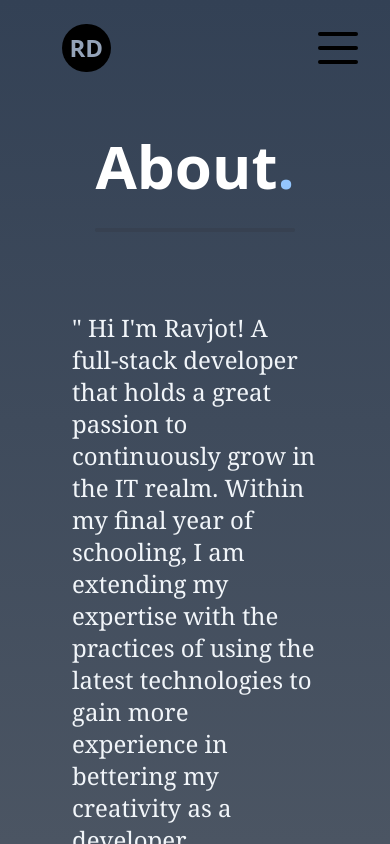
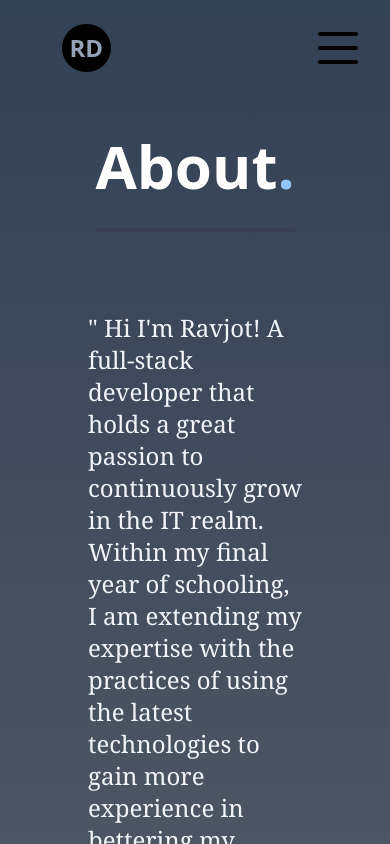
Before and after one commit to RavjotD/ravjotd.github.io, a Next.js app: page /about in a window 390 px wide. Built offline with nearby package versions, Linux system fonts and the light colour scheme.

Commit message:
updating

```diff
--- a/app/about/page.jsx
+++ b/app/about/page.jsx
@@ -59,7 +59,7 @@ const AboutPage = () => {
       transition={{ duration: 1 }}
     >
         {/* Page container */}
-        <div  className="h-full w-full flex flex-col  px-12 sm:px-24 md:px-12 lg:px-20 xl:px-48 overflow-y-auto " >
+        <div  className="h-full w-full flex flex-col  px-16 sm:px-24 md:px-12 lg:px-20 xl:px-48 overflow-y-auto " >
           <div ref={profileRef} >
                {/* Profile  */}
                  <motion.div
@@ -79,8 +79,8 @@ const AboutPage = () => {
                     <h2 className="text-6xl lg:text-8xl px-0 sm:px-24 text-white font-extrabold">About<span className="text-blue-300 ">.</span> </h2>
                     <hr className="w-full my-8 rounded-xl border-gray-700 border-2"></hr>
               </div>
-              <div className=" lg:w-2/3 hover:shadow-2xl hover:shadow-black   cursor-grab hover:bg-gradient-to-b hover:from-gray-700 hover:to-gray-800  flex flex-col  rounded-xl my-6 ">
-                    <p className="text-2xl p-6 justify-evenly items center font-serif font-medium text-slate-100">
+              <div className=" lg:w-2/3 hover:shadow-2xl justify-evenly items center hover:shadow-black   cursor-grab hover:bg-gradient-to-b hover:from-gray-700 hover:to-gray-800  flex flex-col  rounded-xl my-6 ">
+                    <p className="text-2xl p-6   font-serif font-medium text-slate-100">
 
                   " Hi I'm Ravjot! A full-stack developer that holds a great passion to continuously grow in the IT realm.
                     Within my final  year of schooling, I am extending my expertise with the practices of using the latest technologies to gain more experience in bettering  my creativity as a developer.</p>
--- a/app/components/Animation.jsx
+++ b/app/components/Animation.jsx
@@ -10,7 +10,7 @@ const Typing = () => {
           const screenWidth = window.innerWidth;
           // Adjust the size based on screen width
           if (screenWidth <= 1024) {
-            setAnimationSize({ width: 325, height: 325 });
+            setAnimationSize({ width: 300, height: 300 });
           } else {
             setAnimationSize({ width: 800, height: 800 });
           }
--- a/app/components/CubeBg.jsx
+++ b/app/components/CubeBg.jsx
@@ -70,7 +70,7 @@ const Cube = () => {
     const texture_6 = useLoader (TextureLoader, "././6.jpeg")
 
 
-    const boxSize = window.innerWidth < 1024 ? .7:2.2;
+    const boxSize = window.innerWidth < 1024 ? 1.2:2.2;
         return (
 
                 <mesh ref={mesh}>
--- a/app/components/Experience.jsx
+++ b/app/components/Experience.jsx
@@ -19,7 +19,7 @@ const Experience = () => {
 
             {/* EXPERIENCE TITLE */}
             <div>
-                <h1 className=" text-6xl lg:text-8xl  text-white font-extrabold "> Experience<span className="text-blue-300 ">.</span> </h1>
+                <h1 className=" text-6xl sm:text-8xl lg:text-8xl  text-white font-extrabold "> Experience<span className="text-blue-300 ">.</span> </h1>
                 <hr className="w-full my-2 rounded-xl border-gray-700 border-2"></hr>
                </div>
               {/* EXP Content */}
@@ -56,7 +56,7 @@ const Experience = () => {
                                   <div className="my-4 text-xl">Skills:
                                     <span className="inline-block bg-gray-200 hover:bg-teal-300 rounded-full p-2 text-sm font-semibold text-gray-700 mr-2 ml-2 mb-2">HTML</span>
                                     <span className="inline-block bg-gray-200  hover:bg-teal-300  rounded-full p-2 text-sm font-semibold text-gray-700 mr-2 mb-2">CSS</span>
-                                    <span className="inline-block bg-gray-200 hover:bg-teal-300 rounded-full p-2 text-sm font-semibold text-gray-700 mr-2 mb-2">Full-Stack Development</span>
+                                    <span className="inline-block bg-gray-200 hover:bg-teal-300 rounded-full p-2 text-xs md:text-sm font-medium text-gray-700 mr-2 mb-2">Full-Stack Development</span>
                                     <span className="inline-block bg-gray-200 hover:bg-teal-300 rounded-full p-2  text-sm font-semibold text-gray-700 mr-2 mb-2">CMS</span>
                                     <span className="inline-block bg-gray-200 hover:bg-teal-300 rounded-full p-2 text-sm font-semibold text-gray-700 mr-2 mb-2">SEO</span>
                                   </div>
@@ -176,11 +176,11 @@ const Experience = () => {
                                       </ul>
                                       <div className="my-4 text-xl">Skills:
 
-                                    <span className="inline-block bg-gray-200 hover:bg-teal-300 rounded-full p-2  text-sm font-semibold text-gray-700 mr-2 ml-2 mb-2">Full-Stack Development</span>
+                                    <span className="inline-block bg-gray-200 hover:bg-teal-300 rounded-full p-2  text-xs md:text-sm font-semibold text-gray-700 mr-2 ml-2 mb-2">Full-Stack Development</span>
                                     <span className="inline-block bg-gray-200 hover:bg-teal-300 rounded-full p-2  text-sm font-semibold text-gray-700 mr-2 mb-2">Software QA</span>
-                                    <span className="inline-block bg-gray-200 hover:bg-teal-300 rounded-full p-2  text-sm font-semibold text-gray-700 mr-2 mb-2">Data Structure/Algorithm</span>
+                                    <span className="inline-block bg-gray-200 hover:bg-teal-300 rounded-full p-2  text-xs md:text-sm font-semibold text-gray-700 mr-2 mb-2">Data Structure/Algorithm</span>
                                     <span className="inline-block bg-gray-200 hover:bg-teal-300 rounded-full p-2 text-sm font-semibold text-gray-700 mr-2 mb-2">Software-Engineering</span>
-                                    <span className="inline-block bg-gray-200 hover:bg-teal-300 rounded-full p-2  text-sm font-semibold text-gray-700 mr-2 mb-2">Programming-Languages</span>
+                                    <span className="inline-block bg-gray-200 hover:bg-teal-300 rounded-full p-2  text-xs md:text-sm font-semibold text-gray-700 mr-2 mb-2">Programming-Languages</span>
                                     <span className="inline-block bg-gray-200 hover:bg-teal-300 rounded-full p-2  text-sm font-semibold text-gray-700 mr-2 mb-2">Problem-Solving</span>
                                     <span className="inline-block bg-gray-200 hover:bg-teal-300 rounded-full p-2  text-sm font-semibold text-gray-700 mr-2 mb-2">Computer-Networking</span>
                                     <span className="inline-block bg-gray-200 hover:bg-teal-300 rounded-full p-2  text-sm font-semibold text-gray-700 mr-2 mb-2">Leadership</span>
```
